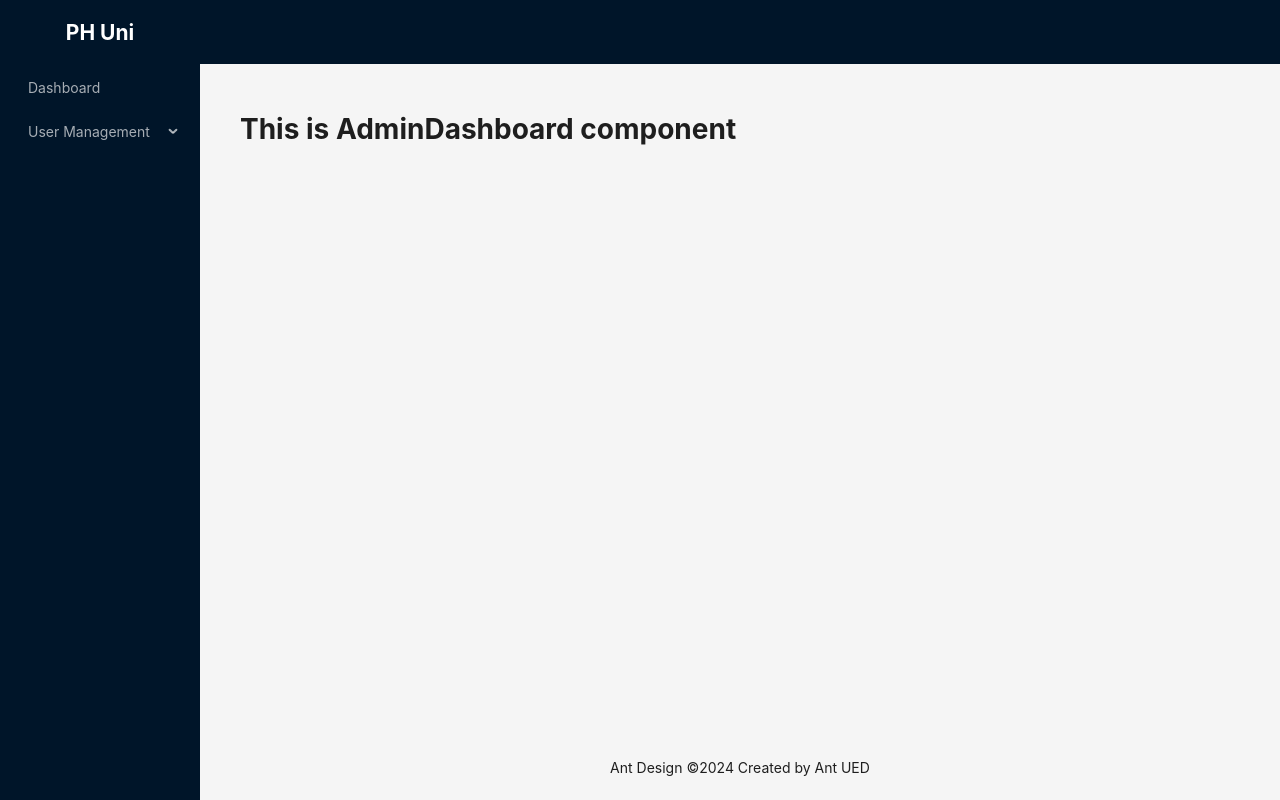
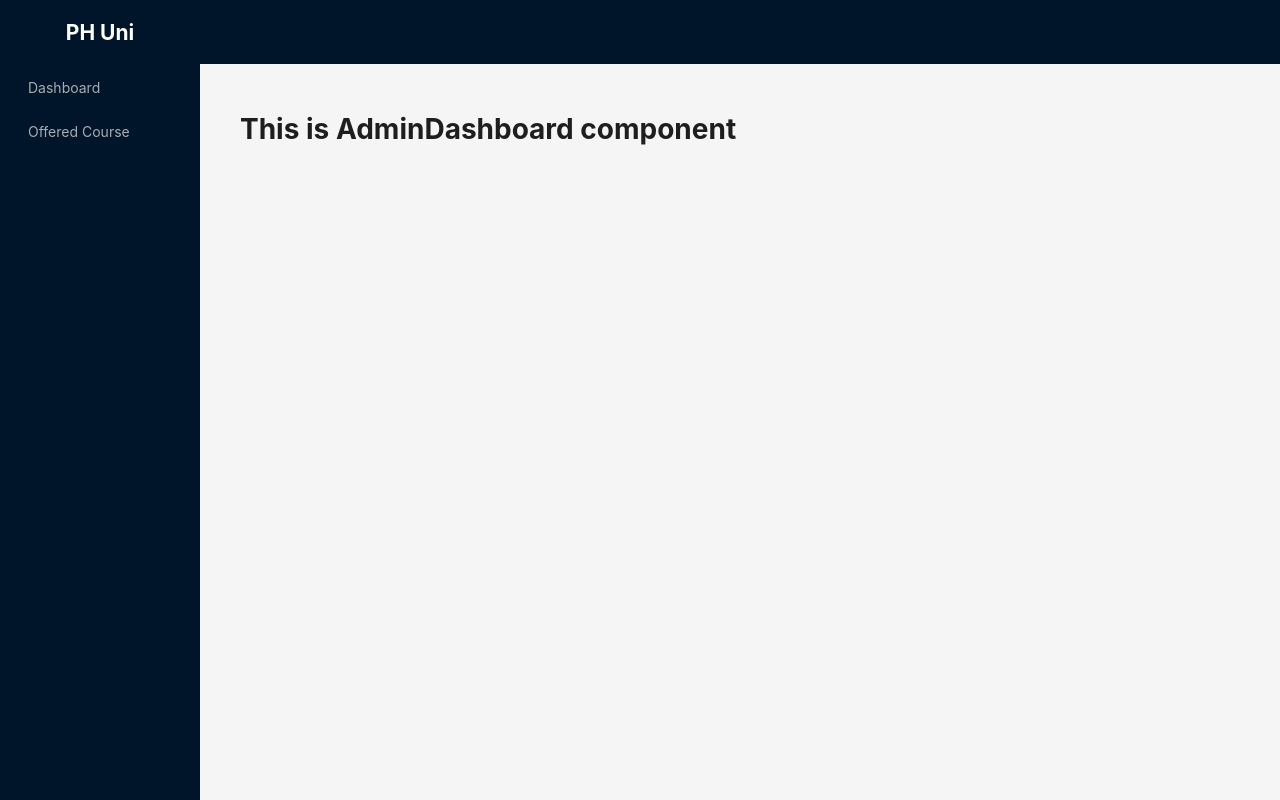
Before and after one commit to miavai649/ph-university-client, a React (Vite) app: page /admin/dashboard in a window 1280 px wide. Built offline with nearby package versions, Linux system fonts and the light colour scheme.

Commit message:
generate sidebar items function created

```diff
--- a/src/components/layout/MainLayout.tsx
+++ b/src/components/layout/MainLayout.tsx
@@ -1,63 +1,13 @@
-import { Layout, Menu } from 'antd'
+import { Layout } from 'antd'
 import { Outlet } from 'react-router-dom'
-import { adminSidebarItems } from '../../routes/admin.routes'
+import Sidebar from './Sidebar'
 
-const { Header, Content, Footer, Sider } = Layout
-
-// const items: MenuProps['items'] = [
-//   {
-//     key: 'dashboard',
-//     label: <NavLink to={'/admin/dashboard'}>Dashboard</NavLink>
-//   },
-//   {
-//     key: '3',
-//     label: 'User Management',
-//     children: [
-//       {
-//         key: 'create admin',
-//         label: <NavLink to={'/admin/create-admin'}>Create Admin</NavLink>
-//       },
-//       {
-//         key: 'create faculty',
-//         label: <NavLink to={'/admin/create-faculty'}>Create Faculty</NavLink>
-//       },
-//       {
-//         key: 'create student',
-//         label: <NavLink to={'/admin/create-student'}>Create Student</NavLink>
-//       }
-//     ]
-//   }
-// ]
+const { Header, Content } = Layout
 
 const MainLayout = () => {
   return (
     <Layout style={{ height: '100vh' }}>
-      <Sider
-        breakpoint='lg'
-        collapsedWidth='0'
-        onBreakpoint={(broken) => {
-          console.log('onBreakpoint => ', broken)
-        }}
-        onCollapse={(collapsed, type) => {
-          console.log('onCollapse => ', collapsed, type)
-        }}>
-        <div
-          style={{
-            color: 'white',
-            height: '4rem',
-            display: 'flex',
-            justifyContent: 'center',
-            alignItems: 'center'
-          }}>
-          <h1>PH Uni</h1>
-        </div>
-        <Menu
-          theme='dark'
-          mode='inline'
-          defaultSelectedKeys={['4']}
-          items={adminSidebarItems}
-        />
-      </Sider>
+      <Sidebar />
       <Layout>
         <Header />
         <Content style={{ margin: '24px 16px 0' }}>
@@ -69,9 +19,6 @@
             <Outlet />
           </div>
         </Content>
-        <Footer style={{ textAlign: 'center' }}>
-          Ant Design ©{new Date().getFullYear()} Created by Ant UED
-        </Footer>
       </Layout>
     </Layout>
   )
--- /dev/null
+++ b/src/components/layout/Sidebar.tsx
@@ -0,0 +1,57 @@
+import { Layout, Menu } from 'antd'
+import { sidebarItemsGenerator } from '../../utils/sidebarItemsGenerator'
+import { adminPaths } from '../../routes/admin.routes'
+import { facultyPaths } from '../../routes/faculty.routes'
+import { studentPaths } from '../../routes/student.routes'
+
+const { Sider } = Layout
+
+const userRole = {
+  ADMIN: 'admin',
+  FACULTY: 'faculty',
+  STUDENT: 'student'
+}
+
+const Sidebar = () => {
+  const role = 'student'
+
+  let sidebarItems
+
+  switch (role) {
+    case userRole.ADMIN:
+      sidebarItems = sidebarItemsGenerator(adminPaths, 'admin')
+      break
+    case userRole.FACULTY:
+      sidebarItems = sidebarItemsGenerator(facultyPaths, 'faculty')
+      break
+    case userRole.STUDENT:
+      sidebarItems = sidebarItemsGenerator(studentPaths, 'student')
+      break
+
+    default:
+      break
+  }
+
+  return (
+    <Sider breakpoint='lg' collapsedWidth='0'>
+      <div
+        style={{
+          color: 'white',
+          height: '4rem',
+          display: 'flex',
+          justifyContent: 'center',
+          alignItems: 'center'
+        }}>
+        <h1>PH Uni</h1>
+      </div>
+      <Menu
+        theme='dark'
+        mode='inline'
+        defaultSelectedKeys={['4']}
+        items={sidebarItems}
+      />
+    </Sider>
+  )
+}
+
+export default Sidebar
--- a/src/routes/admin.routes.tsx
+++ b/src/routes/admin.routes.tsx
@@ -1,15 +1,7 @@
-import { ReactNode } from 'react'
 import AdminDashboard from '../pages/admin/AdminDashboard'
 import CreateAdmin from '../pages/admin/CreateAdmin'
 import CreateFaculty from '../pages/admin/CreateFaculty'
 import CreateStudent from '../pages/admin/CreateStudent'
-import { NavLink } from 'react-router-dom'
-
-type TSidebarItem = {
-  key: string
-  label: ReactNode
-  children?: TSidebarItem[]
-}
 
 export const adminPaths = [
   {
@@ -38,47 +30,3 @@
     ]
   }
 ]
-
-export const adminSidebarItems = adminPaths.reduce(
-  (acc: TSidebarItem[], item) => {
-    if (item.path && item.name) {
-      acc.push({
-        key: item.name,
-        label: <NavLink to={`/admin/${item.path}`}>{item.name}</NavLink>
-      })
-    }
-    if (item.children) {
-      acc.push({
-        key: item.name,
-        label: item.name,
-        children: item.children.map((child) => ({
-          key: child.name,
-          label: <NavLink to={`/admin/${child.path}`}>{child.name}</NavLink>
-        }))
-      })
-    }
-    console.log(acc)
-    return acc
-  },
-  []
-)
-
-// ! Hard codded way
-// export const adminPaths = [
-//   {
-//     path: 'dashboard',
-//     element: <AdminDashboard />
-//   },
-//   {
-//     path: 'create-admin',
-//     element: <CreateAdmin />
-//   },
-//   {
-//     path: 'create-faculty',
-//     element: <CreateFaculty />
-//   },
-//   {
-//     path: 'create-student',
-//     element: <CreateStudent />
-//   }
-// ]
--- a/src/routes/router.tsx
+++ b/src/routes/router.tsx
@@ -4,6 +4,8 @@
 import Register from '../pages/Register'
 import { adminPaths } from './admin.routes'
 import { routesGenerator } from '../utils/routesGenerator'
+import { facultyPaths } from './faculty.routes'
+import { studentPaths } from './student.routes'
 
 const router = createBrowserRouter([
   {
@@ -18,12 +20,12 @@
   {
     path: '/faculty',
     element: <App />,
-    children: routesGenerator(adminPaths)
+    children: routesGenerator(facultyPaths)
   },
   {
     path: '/student',
     element: <App />,
-    children: routesGenerator(adminPaths)
+    children: routesGenerator(studentPaths)
   },
   {
     path: '/login',
--- /dev/null
+++ b/src/types/index.ts
@@ -0,0 +1 @@
+export * from './sidebarAndRoute.type'
--- /dev/null
+++ b/src/utils/sidebarItemsGenerator.tsx
@@ -0,0 +1,26 @@
+import { NavLink } from 'react-router-dom'
+import { TPaths, TSidebarItem } from '../types'
+
+export const sidebarItemsGenerator = (items: TPaths[], role: string) => {
+  const sidebarItems = items.reduce((acc: TSidebarItem[], item) => {
+    if (item.path && item.name) {
+      acc.push({
+        key: item.name,
+        label: <NavLink to={`/${role}/${item.path}`}>{item.name}</NavLink>
+      })
+    }
+    if (item.children) {
+      acc.push({
+        key: item.name,
+        label: item.name,
+        children: item.children.map((child) => ({
+          key: child.name,
+          label: <NavLink to={`/${role}/${child.path}`}>{child.name}</NavLink>
+        }))
+      })
+    }
+    console.log(acc)
+    return acc
+  }, [])
+  return sidebarItems
+}
```
Also changed, not shown: src/types/sidebarAndRoute.type.ts (added, +19 -0 lines), src/utils/routesGenerator.ts (+1 -13 lines).
